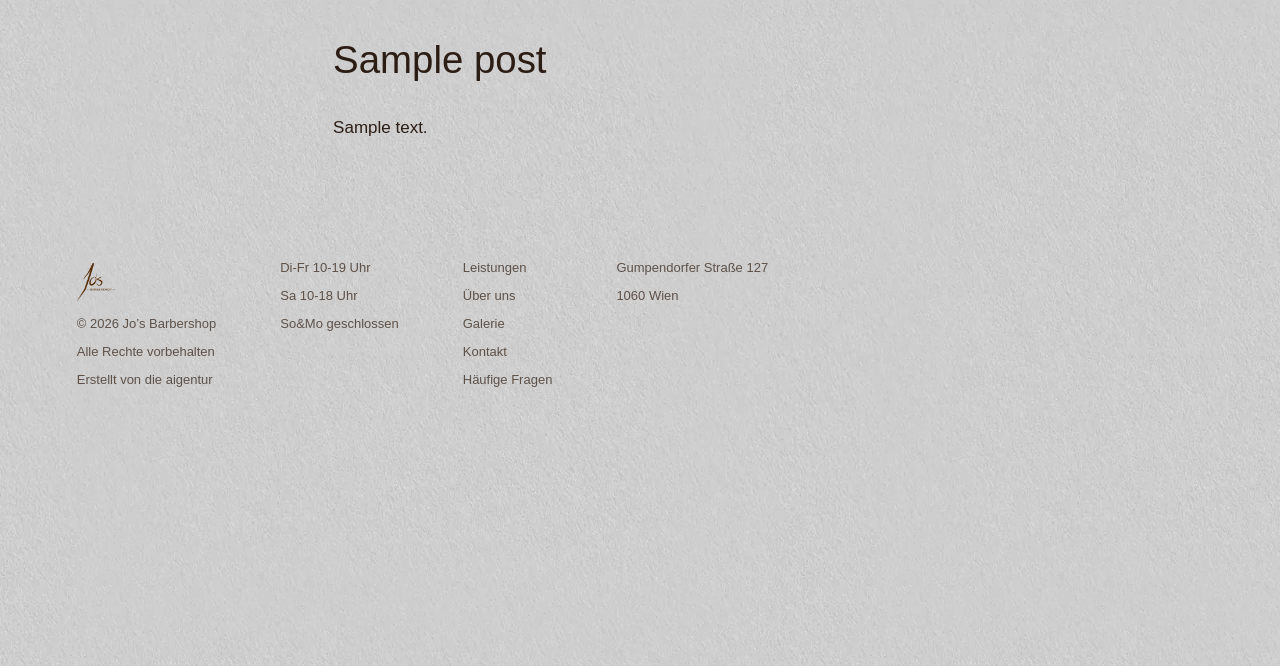
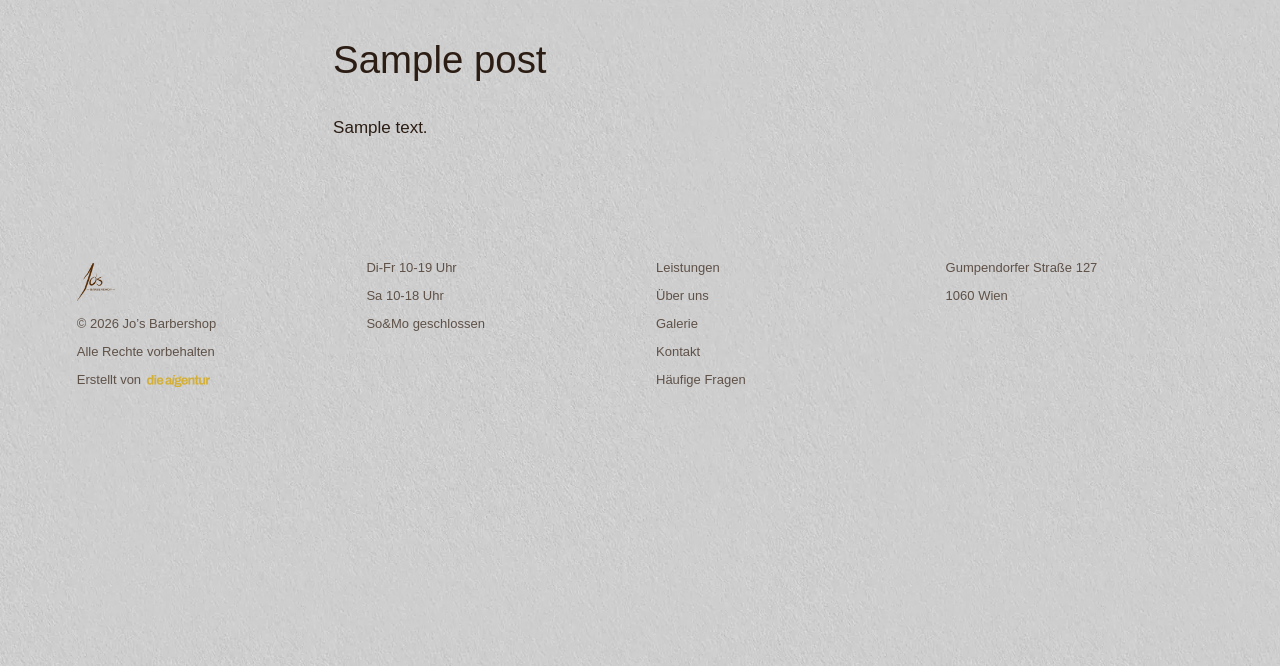
Before and after one commit to Jutakk/jos_Barbershop, a WordPress theme: template theme/jos-barbershop/index.php in a window 1280 px wide. Shown: the part 90-756 px from the top of the page. Run offline with PHP 8.4 and a stand-in for WordPress, Linux system fonts and the light colour scheme; the site name, menu and one post (Sample post) are stand-ins, and other content is empty; some libraries are stand-ins or nearby versions.

Commit message:
Footer columns share the width of the house; die aigentur mark after Erstellt von, linked to dieaigentur.at, 75 % when pointed at
Co-Authored-By: Claude Opus 5.5 <noreply@anthropic.com>
Claude-Session: https://claude.ai/code/session_014RsE5kPJajU8rKPppCmMFa

```diff
--- a/theme/jos-barbershop/assets/js/motion.js
+++ b/theme/jos-barbershop/assets/js/motion.js
@@ -299,6 +299,7 @@ document.addEventListener('DOMContentLoaded', () => {
 		const slug = url.hash.slice(1);
 		const room = url.pathname === window.location.pathname ? bySlug(slug) : null;
 		if (room) open(room, slug === 'faq');
+		else if (url.origin !== window.location.origin) window.open(url.href, '_blank', 'noopener');   // another site: a new tab
 		else window.location.assign(url.href);
 	});
 
--- a/theme/jos-barbershop/assets/scss/style.scss
+++ b/theme/jos-barbershop/assets/scss/style.scss
@@ -3,7 +3,7 @@ Theme Name: Jo's Barbershop
 Author: iks.haus
 Author URI: https://iks.haus
 Description: Custom theme for Jo's Barbershop, Wien 1060. The turning shop sign on the facade in three.js, the pages behind the arches.
-Version: 0.10.3
+Version: 0.10.4
 Requires at least: 6.5
 Requires PHP: 8.0
 License: Proprietary
@@ -874,21 +874,21 @@ canvas {
 	}
 }
 
-// footer in four columns, flush left: logo, copyright and agency; opening hours; menu with the legal pages and
-// the FAQ; address and phone. On tablets two columns, on phones one under the other
+// footer in four equal columns over the whole width, every column flush left: logo, copyright and agency;
+// opening hours; menu with the legal pages and the FAQ; address and phone. On tablets two columns, on phones one
+// under the other
 .site-footer {
 	position: relative;
 	z-index: 1;
 	display: grid;
-	grid-template-columns: repeat(4, max-content);
-	justify-content: start;
-	gap: s(5) s(8);
+	grid-template-columns: repeat(4, minmax(0, 1fr));
+	gap: s(5) s(6);
 	padding: s(6) clamp(#{s(5)}, 6vw, #{s(9)});
 	color: var(--jos-muted);
 	font-size: $size-small;
 
 	@media (max-width: 1023px) {
-		grid-template-columns: repeat(2, minmax(0, max-content));
+		grid-template-columns: repeat(2, minmax(0, 1fr));
 	}
 
 	@media (max-width: 519px) {
@@ -912,6 +912,28 @@ canvas {
 		height: 38px;
 		margin: 9px 0;
 		filter: brightness(0) saturate(100%) invert(19%) sepia(42%) saturate(1200%) hue-rotate(352deg) brightness(92%);
+	}
+
+	// the mark of die aigentur after "Erstellt von": its letters as tall as the capitals, on the same line; pointed
+	// at it goes to 75 % like on the site of the agency
+	&__agency {
+		display: inline-block;
+
+		img {
+			display: inline-block;
+			width: auto;
+			height: 0.9em;
+			margin-left: 0.15em;
+			vertical-align: -0.19em;
+		}
+
+		&:hover {
+			opacity: 0.75;
+		}
+
+		&:active {
+			opacity: 0.6;
+		}
 	}
 
 	a {
--- a/theme/jos-barbershop/footer.php
+++ b/theme/jos-barbershop/footer.php
@@ -20,6 +20,8 @@ $jos_columns = jos_footer_columns();
 		<?php foreach ( $jos_column as $jos_item ) : ?>
 			<?php if ( 'logo' === ( $jos_item['kind'] ?? '' ) ) : ?>
 				<img class="site-footer__logo" src="<?php echo esc_url( jos_image( 'logo-small.webp' ) ); ?>" alt="<?php echo esc_attr( $jos_item['text'] ); ?>" width="32" height="32" loading="lazy">
+			<?php elseif ( 'agency' === ( $jos_item['kind'] ?? '' ) ) : ?>
+				<span><?php echo esc_html( $jos_item['text'] ); ?> <a class="site-footer__agency" href="<?php echo esc_url( $jos_item['url'] ); ?>" target="_blank" rel="noopener"><img src="<?php echo esc_url( $jos_item['mark'] ); ?>" alt="<?php echo esc_attr( $jos_item['label'] ); ?>" width="66" height="12" loading="lazy"></a></span>
 			<?php elseif ( ! empty( $jos_item['url'] ) ) : ?>
 				<a href="<?php echo esc_url( $jos_item['url'], array( 'https', 'http', 'tel' ) ); ?>"<?php echo isset( $jos_item['slug'] ) ? ' data-open="' . esc_attr( $jos_item['slug'] ) . '"' : ''; ?>><?php echo esc_html( $jos_item['text'] ); ?></a>
 			<?php else : ?>
--- a/theme/jos-barbershop/functions.php
+++ b/theme/jos-barbershop/functions.php
@@ -9,7 +9,7 @@ if ( ! defined( 'ABSPATH' ) ) {
 	exit;
 }
 
-define( 'JOS_VERSION', '0.10.3' );
+define( 'JOS_VERSION', '0.10.4' );
 
 require_once get_template_directory() . '/inc/languages.php';
 
@@ -266,7 +266,8 @@ function jos_maps_link(): string {
 /**
  * The footer in four columns, flush left. footer.php shows them as the footer; on the front page scene.js
  * also cuts them into the foundation of the facade, under the ground line, one line under the other.
- *   1. the small logo, © 2026 Jo's Barbershop, Alle Rechte vorbehalten, Erstellt von die aigentur
+ *   1. the small logo, © 2026 Jo's Barbershop, Alle Rechte vorbehalten, Erstellt von and the mark of
+ *      die aigentur (a link to dieaigentur.at)
  *   2. the opening hours: Di-Fr 10-19 Uhr, Sa 10-18 Uhr, So&Mo geschlossen
  *   3. the menu: the pages, Impressum, Datenschutz, Cookies, FAQ
  *   4. Gumpendorfer Straße 127, 1060 Wien (both to Google Maps), phone (once it is in the Customizer)
@@ -334,7 +335,13 @@ function jos_footer_columns(): array {
 			),
 			array( 'text' => '© ' . wp_date( 'Y' ) . ' ' . $shop['name'] ),
 			array( 'text' => jos_t( 'Alle Rechte vorbehalten' ) ),
-			array( 'text' => jos_t( 'Erstellt von die aigentur' ) ),
+			array(
+				'kind'  => 'agency',
+				'text'  => jos_t( 'Erstellt von' ),
+				'label' => 'die aigentur',
+				'url'   => 'https://dieaigentur.at/',
+				'mark'  => jos_image( 'die-aigentur-mark.svg' ),
+			),
 		),
 		array(
 			array( 'text' => jos_t( 'Di-Fr 10-19 Uhr' ) ),
--- a/theme/jos-barbershop/inc/languages.php
+++ b/theme/jos-barbershop/inc/languages.php
@@ -109,7 +109,7 @@ function jos_strings(): array {
 			'Kontakt'                                  => 'Contact',
 			'Inhalt folgt.'                            => 'Content follows.',
 			'Alle Rechte vorbehalten'                  => 'All rights reserved',
-			'Erstellt von die aigentur'                => 'Made by die aigentur',
+			'Erstellt von'                             => 'Made by',
 			'Di-Fr 10-19 Uhr'                          => 'Tue-Fri 10-19',
 			'Sa 10-18 Uhr'                             => 'Sat 10-18',
 			'So&Mo geschlossen'                        => 'Sun&Mon closed',
--- a/theme/jos-barbershop/style.css
+++ b/theme/jos-barbershop/style.css
@@ -3,7 +3,7 @@ Theme Name: Jo's Barbershop
 Author: iks.haus
 Author URI: https://iks.haus
 Description: Custom theme for Jo's Barbershop, Wien 1060. The turning shop sign on the facade in three.js, the pages behind the arches.
-Version: 0.10.3
+Version: 0.10.4
 Requires at least: 6.5
 Requires PHP: 8.0
 License: Proprietary
@@ -716,16 +716,15 @@ canvas {
   position: relative;
   z-index: 1;
   display: grid;
-  grid-template-columns: repeat(4, max-content);
-  justify-content: start;
-  gap: 24px 64px;
+  grid-template-columns: repeat(4, minmax(0, 1fr));
+  gap: 24px 32px;
   padding: 32px clamp(24px, 6vw, 96px);
   color: var(--jos-muted);
   font-size: 13px;
 }
 @media (max-width: 1023px) {
   .site-footer {
-    grid-template-columns: repeat(2, minmax(0, max-content));
+    grid-template-columns: repeat(2, minmax(0, 1fr));
   }
 }
 @media (max-width: 519px) {
@@ -746,6 +745,22 @@ canvas {
   height: 38px;
   margin: 9px 0;
   filter: brightness(0) saturate(100%) invert(19%) sepia(42%) saturate(1200%) hue-rotate(352deg) brightness(92%);
+}
+.site-footer__agency {
+  display: inline-block;
+}
+.site-footer__agency img {
+  display: inline-block;
+  width: auto;
+  height: 0.9em;
+  margin-left: 0.15em;
+  vertical-align: -0.19em;
+}
+.site-footer__agency:hover {
+  opacity: 0.75;
+}
+.site-footer__agency:active {
+  opacity: 0.6;
 }
 .site-footer a {
   text-decoration: none;
```
Also changed, not shown: theme/jos-barbershop/assets/js/scene.js (+61 -19 lines), README.md, theme/jos-barbershop/assets/images/die-aigentur-mark.svg (added).
